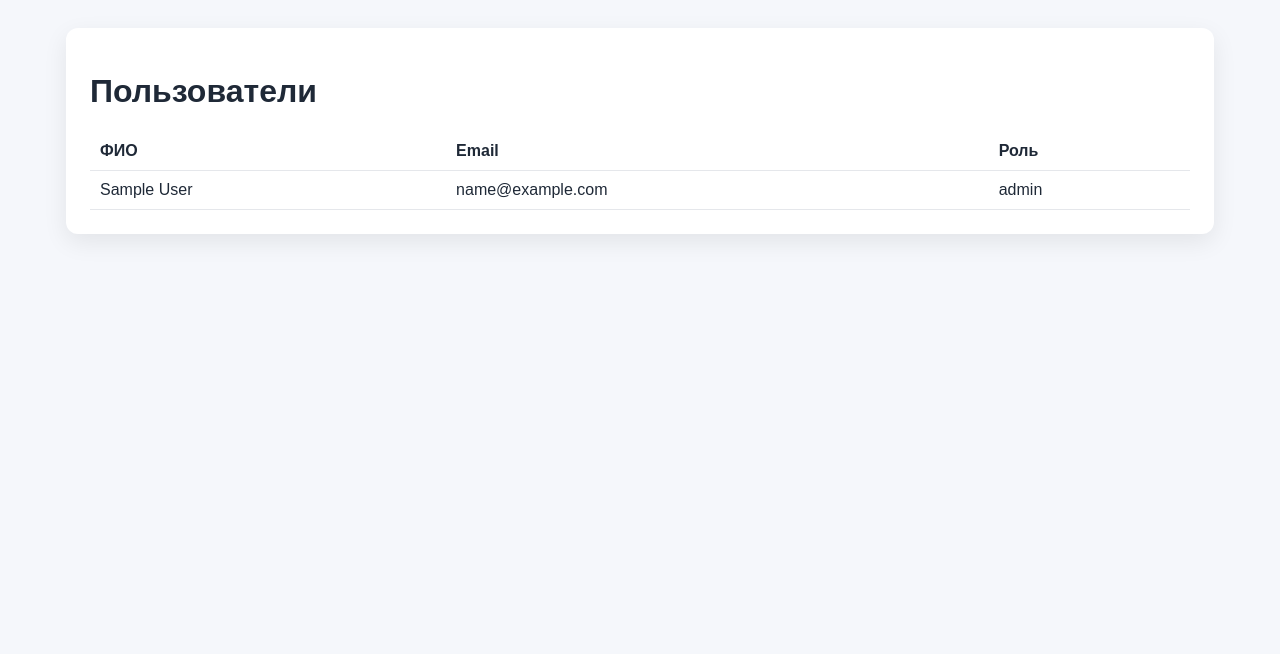
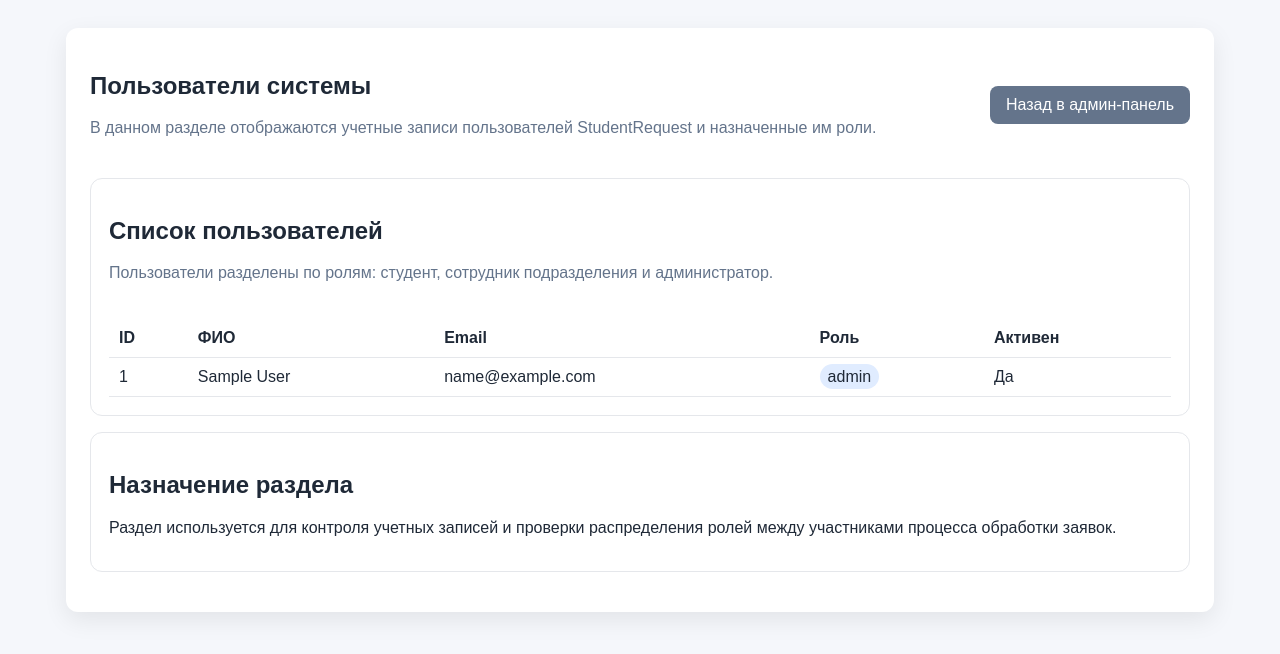
Before and after one commit to bulbola/StudentRequest, a Flask app: page /admin/users in a window 1280 px wide. Shown: the part 46-700 px from the top of the page. Run offline with Flask 3, Linux system fonts and the light colour scheme; a user stored in the database is signed in; tables that the repository leaves empty hold one stand-in row (values such as "Sample post").

Commit message:
feat: improve admin reference pages

```diff
--- a/app/templates/admin/users.html
+++ b/app/templates/admin/users.html
@@ -1,3 +1,52 @@
-{% extends 'base.html' %}{% block content %}
-<h1>Пользователи</h1><table><tr><th>ФИО</th><th>Email</th><th>Роль</th></tr>{% for u in users %}<tr><td>{{ u.full_name }}</td><td>{{ u.email }}</td><td>{{ u.role }}</td></tr>{% endfor %}</table>
+{% extends 'base.html' %}
+
+{% block content %}
+<section class="page-header">
+  <div>
+    <h1>Пользователи системы</h1>
+    <p class="muted">
+      В данном разделе отображаются учетные записи пользователей StudentRequest
+      и назначенные им роли.
+    </p>
+  </div>
+  <a class="btn secondary" href="{{ url_for('admin.dashboard') }}">Назад в админ-панель</a>
+</section>
+
+<section class="card">
+  <div class="table-header">
+    <div>
+      <h2>Список пользователей</h2>
+      <p class="muted">
+        Пользователи разделены по ролям: студент, сотрудник подразделения и администратор.
+      </p>
+    </div>
+  </div>
+
+  <table>
+    <tr>
+      <th>ID</th>
+      <th>ФИО</th>
+      <th>Email</th>
+      <th>Роль</th>
+      <th>Активен</th>
+    </tr>
+    {% for u in users %}
+    <tr>
+      <td>{{ u.id }}</td>
+      <td>{{ u.full_name }}</td>
+      <td>{{ u.email }}</td>
+      <td><span class="badge">{{ u.role }}</span></td>
+      <td>{% if u.is_active %}Да{% else %}Нет{% endif %}</td>
+    </tr>
+    {% endfor %}
+  </table>
+</section>
+
+<section class="card">
+  <h2>Назначение раздела</h2>
+  <p>
+    Раздел используется для контроля учетных записей и проверки распределения
+    ролей между участниками процесса обработки заявок.
+  </p>
+</section>
 {% endblock %}
```
Also changed, not shown: app/templates/admin/categories.html (+49 -2 lines).
